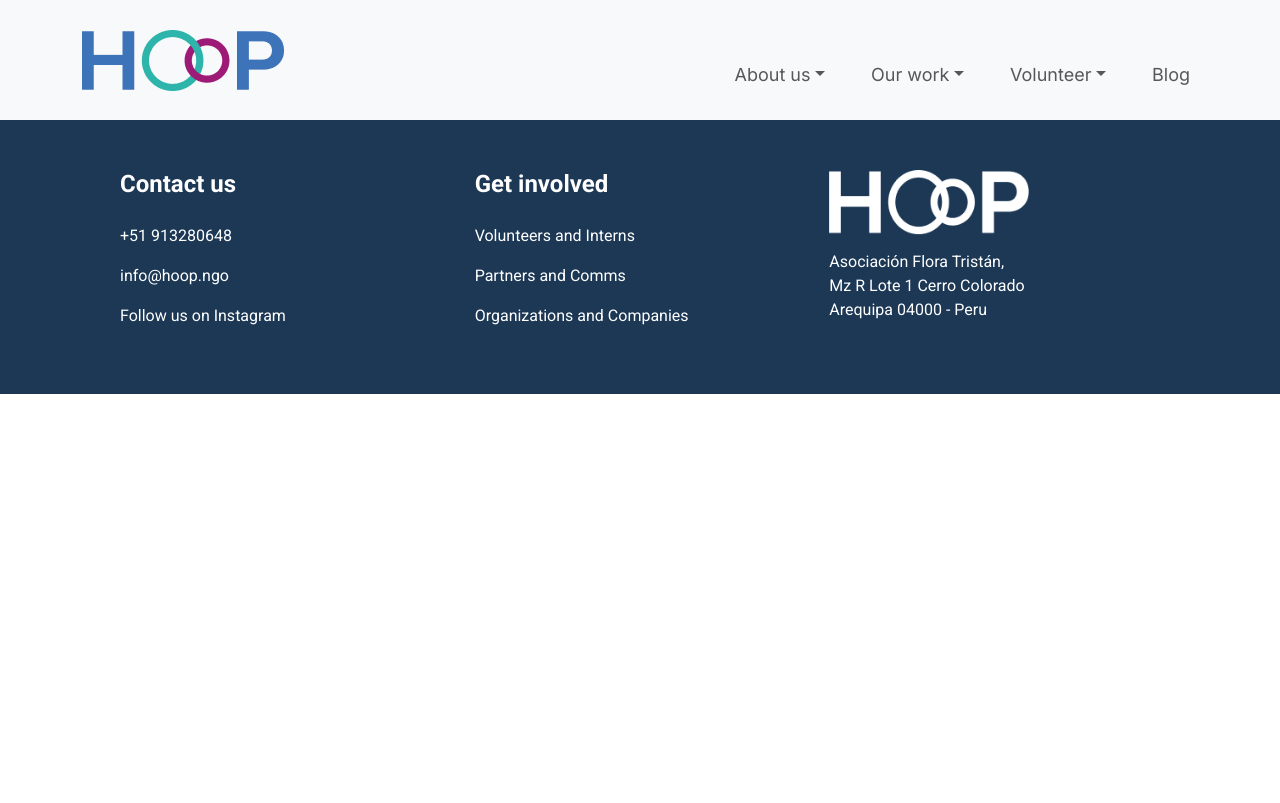
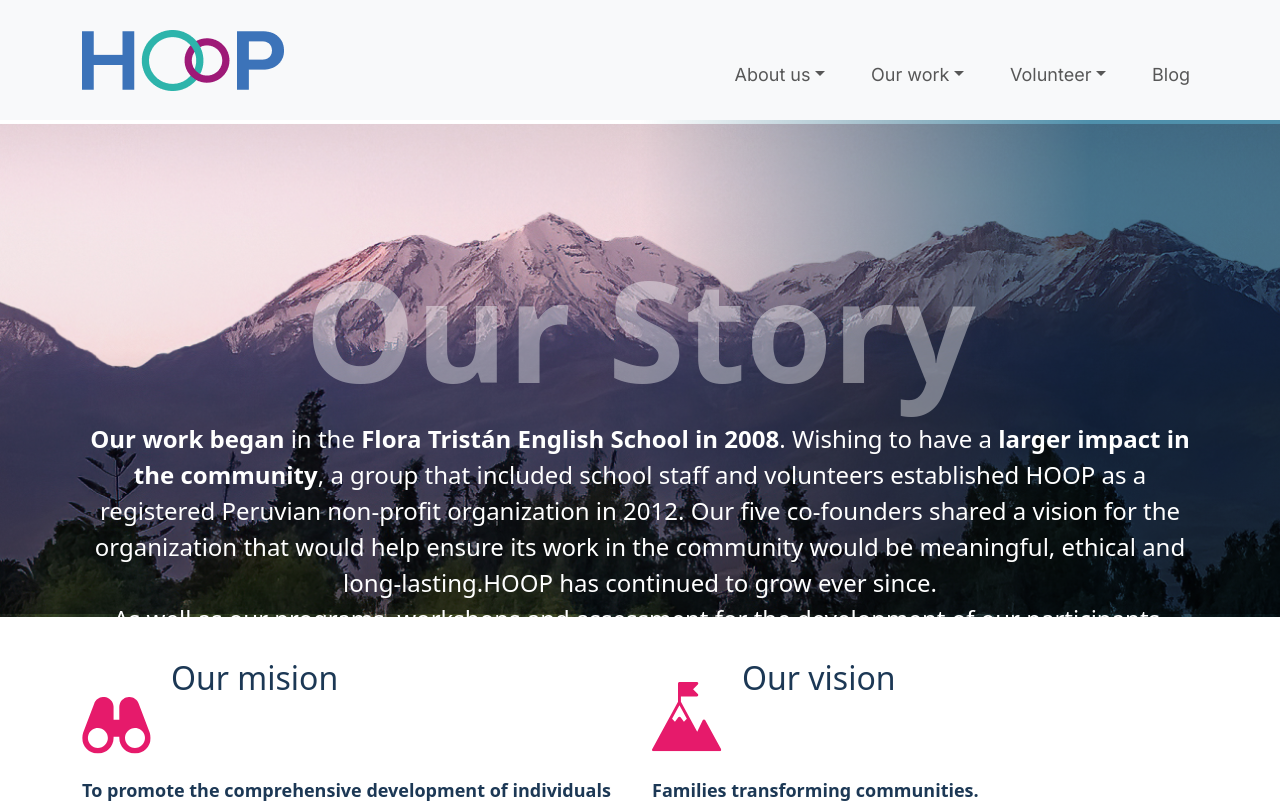
Before and after one commit to fsimizu/hoop_front, a React (Vite) app: page /about-us in a window 1280 px wide. Shown: the top 803 px of the page. Built offline with nearby package versions, Linux system fonts and the light colour scheme.

Commit message:
Ruta about us

```diff
--- a/src/routes/aboutUs.jsx
+++ b/src/routes/aboutUs.jsx
@@ -9,7 +9,7 @@ export function AboutUs() {
   return (
     <div>
       <Navbar />
-
+     <RouteAboutUs/>
       <Footer />
     </div>
   );
```
